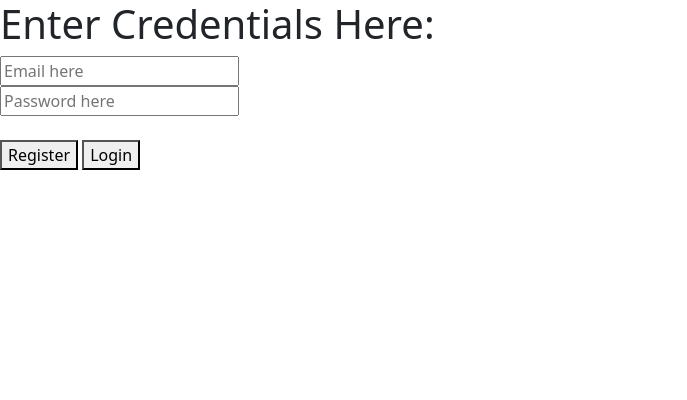
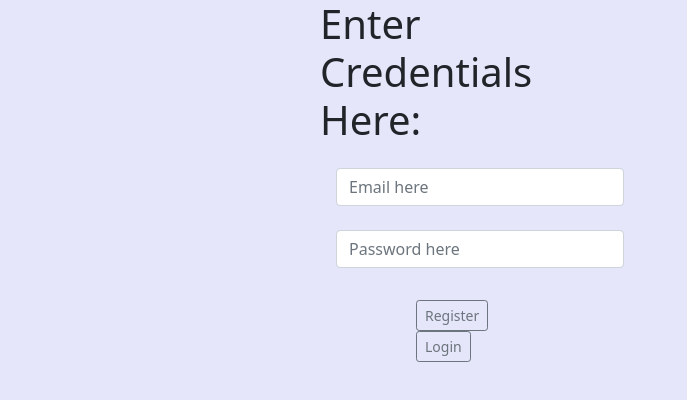
Before and after one commit to RachelYael/store, a website: page login.html in a window 1280 px wide. Shown: the whole page, without its empty margins (0-687 px from the left). Drawn offline with nearby package versions, Linux system fonts and the light colour scheme; no server answers.

Commit message:
Conect the Css file, first design of login page(need more work...)

```diff
--- a/login.html
+++ b/login.html
@@ -9,17 +9,28 @@
     <script src="https://www.gstatic.com/firebasejs/8.10.0/firebase-firestore.js"></script>
     <script src="https://www.gstatic.com/firebasejs/8.10.0/firebase-auth.js"></script>
     <script src="https://www.gstatic.com/firebasejs/8.10.0/firebase-database.js"></script>
+    <link href="https://cdn.jsdelivr.net/npm/bootstrap@5.0.2/dist/css/bootstrap.min.css" rel="stylesheet" integrity="sha384-EVSTQN3/azprG1Anm3QDgpJLIm9Nao0Yz1ztcQTwFspd3yD65VohhpuuCOmLASjC" crossorigin="anonymous">
+    <link rel="stylesheet" href="public/css/styles.css">
 
     <title>Document</title>
 </head>
 <body>
+    <script src="https://cdn.jsdelivr.net/npm/bootstrap@5.0.2/dist/js/bootstrap.bundle.min.js" integrity="sha384-MrcW6ZMFYlzcLA8Nl+NtUVF0sA7MsXsP1UyJoMp4YLEuNSfAP+JcXn/tWtIaxVXM" crossorigin="anonymous"></script>
+    <script src="https://code.jquery.com/jquery-3.6.0.min.js" integrity="sha256-/xUj+3OJU5yExlq6GSYGSHk7tPXikynS7ogEvDej/m4=" crossorigin="anonymous"></script>
+
     <div class="formContainer">
-        <h1>Enter Credentials Here:</h1>
-        <input type="email" placeholder="Email here" id="email"><br>
-        <input type="password" placeholder="Password here" id="password">
-        <br><br>
-        <button id="register">Register</button>
-        <button id="login">Login</button>
+       <div  class="col-sm-3 offset-md-3 ">
+            <h1>Enter Credentials Here:</h1>
+            <div class="mt-10 p-3">
+                <input class="form-control" type="email" placeholder="Email here" id="email"><br>
+                <input class="form-control" type="password" placeholder="Password here" id="password">
+            </div>
+            <div class=" col-sm-6 offset-md-3 mt-10 p-3">
+                <button class="btn btn-outline-secondary btn-sm" type="submit" id="register">Register</button>
+                <button class="btn btn-outline-secondary btn-sm" type="submit"  id="login">Login</button>
+            </div>
+
+        </div>
     </div>
     <script id="Main script">
         var firebaseConfig = {
--- /dev/null
+++ b/public/css/styles.css
@@ -0,0 +1,15 @@
+.mt-10 {
+    margin-top: 10 !important;
+  }
+  .p-3 {
+    padding: 10 !important;
+  }
+
+  body {
+    background-color: #E6E6FA;
+    /* background-image: url('https://img.freepik.com/free-vector/hand-painted-watercolor-pastel-sky-background_23-2148902771.jpg?size=626&ext=jpg'); */
+    /* background-image: url('/public/photos/beckground.jpg'); */
+  }
+  h1{
+    /* color: red; */
+  }
--- a/server.js
+++ b/server.js
@@ -3,6 +3,9 @@ const path = require('path');
 const bodyParser = require('body-parser');
 const app = express();
 const PORT = 3000;
+
+app.use(express.static("public"));
+
 
 app.get('/', (req, res) => {
     res.sendFile(path.resolve('./login.html'));
```
Also changed, not shown: check.html (deleted).
